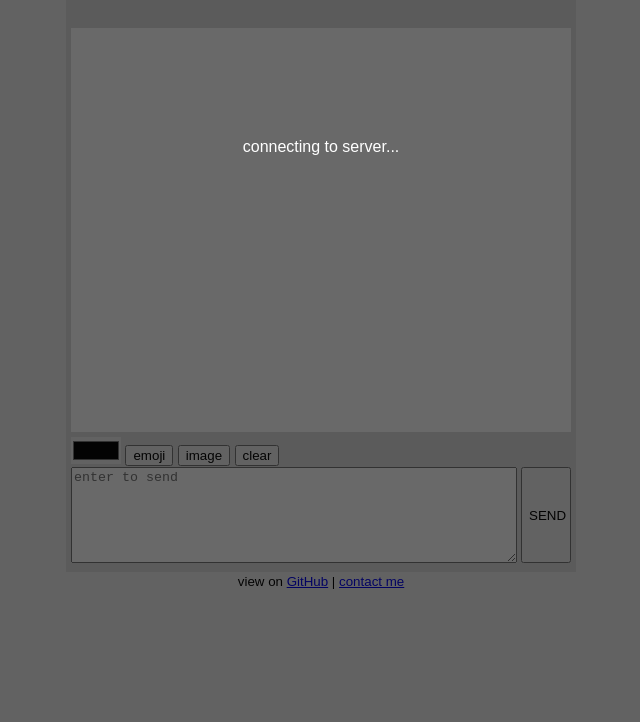
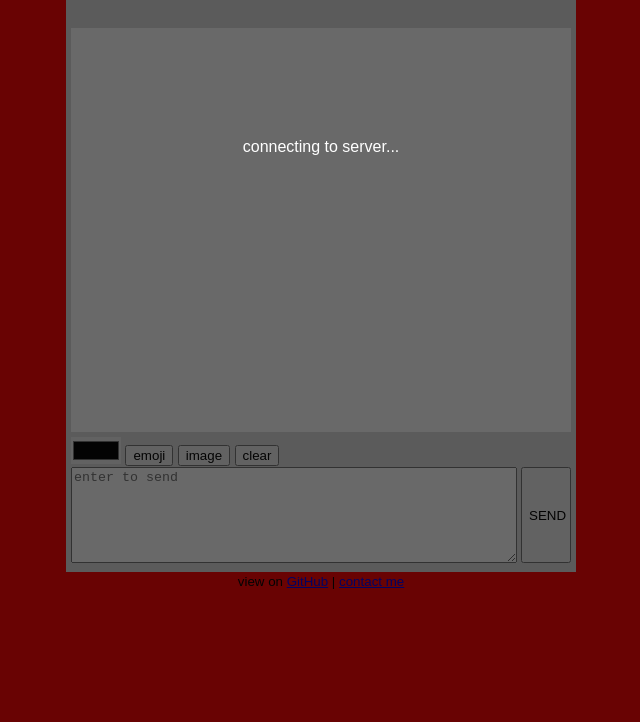
Before and after one commit to Mockingbird1234/mychat, a website: page www/index.html in a window 1280 px wide. Shown: the part 78-800 px from the top of the page, without its empty margins (319-959 px from the left). Drawn offline with nearby package versions, Linux system fonts and the light colour scheme; no server answers.

Commit message:
Update main.css

```diff
--- a/www/styles/main.css
+++ b/www/styles/main.css
@@ -1,6 +1,6 @@
 html, body {
     margin: 0;
-    background-color: #efefef;
+    background-color: red;
     font-family: sans-serif;
 }
 .wrapper {
```
